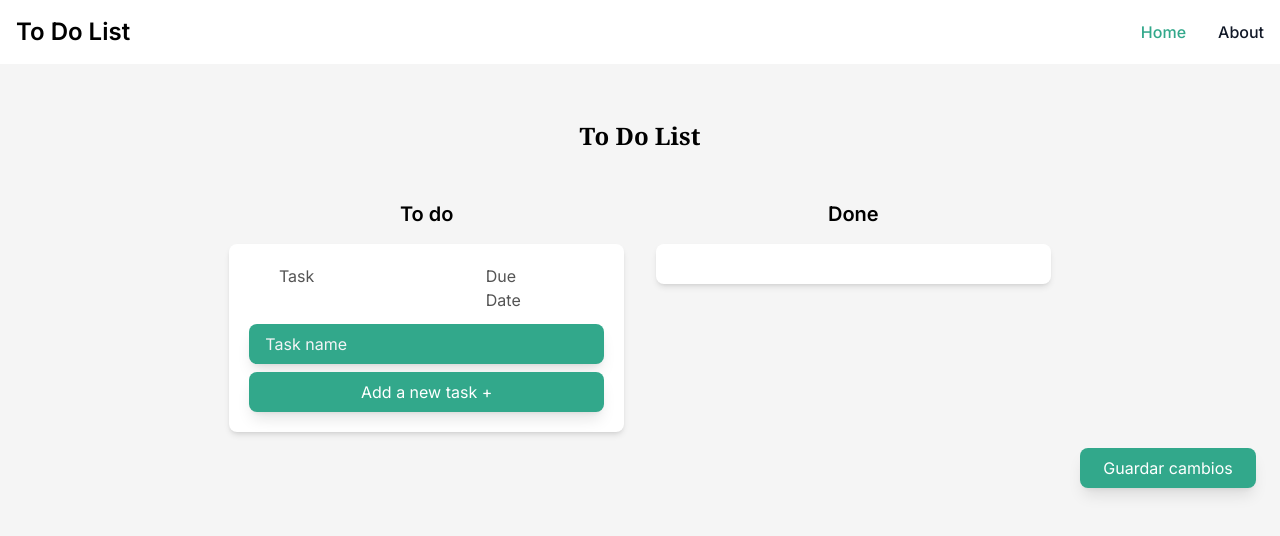
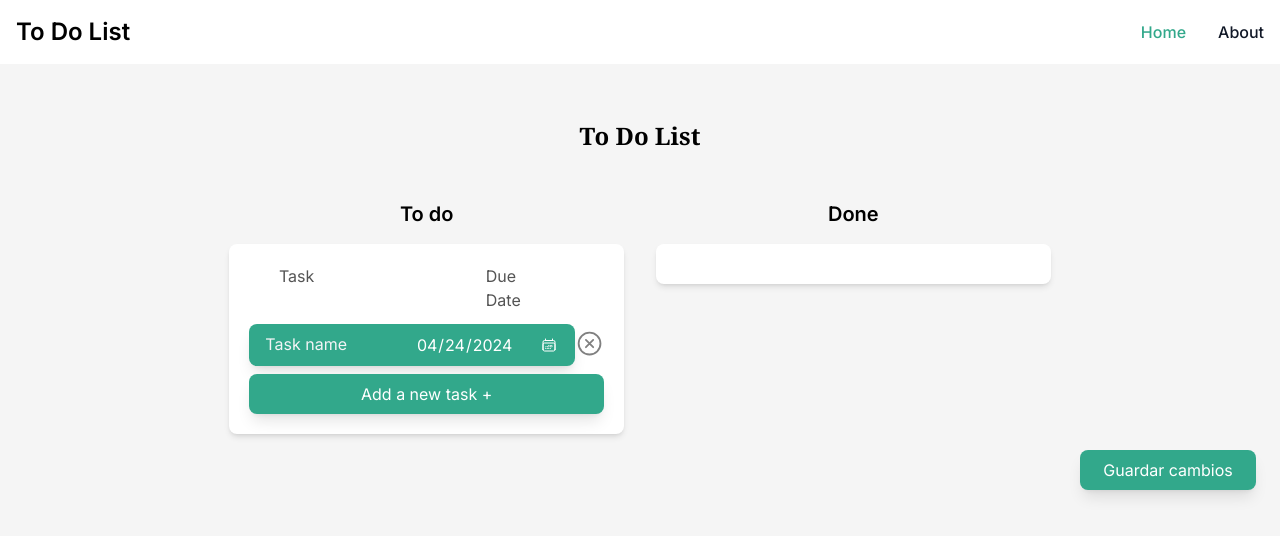
Before and after one commit to melodiaz23/to-do-list, a Next.js app: page / in a window 1280 px wide. Both pictures are taken after a click on the button "Add a new task +". Shown: the top 536 px of the page. Built offline with nearby package versions, Linux system fonts and the light colour scheme.

Commit message:
CalendarDaysIcon added and changes on funcionalities

```diff
--- a/package.json
+++ b/package.json
@@ -20,6 +20,7 @@
   "devDependencies": {
     "@types/node": "^20",
     "@types/react": "^18",
+    "@types/react-datepicker": "^6.2.0",
     "@types/react-dom": "^18",
     "autoprefixer": "^10.0.1",
     "eslint": "^8",
--- a/src/app/globals.css
+++ b/src/app/globals.css
@@ -5,3 +5,23 @@
 body {
   background-color: #f5f5f5;
 }
+
+/* ::-webkit-datetime-edit-year-field:not([aria-valuenow]),
+::-webkit-datetime-edit-month-field:not([aria-valuenow]),
+::-webkit-datetime-edit-day-field:not([aria-valuenow]) {
+  color: red;
+} */
+
+/* Custom icon for date inputs */
+input[type='date']::-webkit-calendar-picker-indicator {
+  background-image: url('../icons/CalendarDayIcon.svg');
+  filter: invert(1);
+}
+
+/* Style the date picker dropdown dates */
+input[type='date']::-webkit-calendar-picker-popup {
+  border-radius: 10px; /* Set the border radius to make it rounded */
+  border: 1px solid #ccc; /* Add a border for visibility */
+  background-color: rgb(169, 44, 44); /* Set the background color */
+  color: #fff; /* Set the text color */
+}
--- a/src/app/page.tsx
+++ b/src/app/page.tsx
@@ -17,20 +17,32 @@ import {
   verticalListSortingStrategy,
   arrayMove,
 } from '@dnd-kit/sortable';
-import React, { useMemo, useState } from 'react';
+import React, { useEffect, useMemo, useState } from 'react';
 import { createPortal } from 'react-dom';
 import { v4 as uuidv4 } from 'uuid'; // Generate unique IDs
 import Done from '../components/Done';
 import TasksContainer from '../components/TasksContainer';
+import CloseIcon from '@/icons/CloseIcon';
+import CalendarDaysIcon from '@/icons/CalendarDaysIcon';
+import DatePicker from '../components/Datepicker';
+import ReactDOM from 'react-dom';
 
 export default function Home() {
   const [tasks, setTasks] = useState<Task[]>([]);
   const [inputValue, setInputValue] = useState('');
   const [inputField, setInputField] = useState(false);
+  const [adding, setAdding] = useState(false);
   const [tasksDone, settasksDone] = useState([]);
-  // const taskId = useMemo(() => {
-  //   tasks.map((task) => task.id);
-  // }, [tasks]);
+
+  const removeInputField = () => {
+    if (inputField) setInputField(false);
+  };
+
+  // REMOVE INPUT FIELD WHEN CLICKED OUTSIDE
+  // useEffect(() => {
+  //   document.body.addEventListener('click', removeInputField);
+  //   return () => document.body.removeEventListener('click', removeInputField);
+  // }, []);
 
   // ACTIVE CARD
   const [activeCard, setActiveCard] = useState<Task | null>(null);
@@ -143,7 +155,8 @@ export default function Home() {
                         action=""
                         name="task"
                         className="grid gap-2">
-                        {inputField && (
+                        {(inputField || adding) && (
+                          <div className="flex items-center">
                             <div className="flex justify-between text-white bg-[#32a88b] shadow-lg text-base  px-4 py-1.5 rounded-lg w-full leading-7">
                               <div className="w-full">
                                 <input
@@ -152,11 +165,30 @@ export default function Home() {
                                   className="w-full border-0 bg-[#32a88b] text-white border-[#32a88b] outline-0 placeholder:text-gray-100"
                                   autoFocus
                                   value={inputValue}
-                                onChange={(e) => setInputValue(e.target.value)}
+                                  onChange={(e) =>
+                                    setInputValue(e.target.value)
+                                  }
                                 />
+                              </div>
+                              <div className="flex items-center">
+                                <div className="relative">
+                                  <div className="absolute inset-y-0 start-0 flex items-center ps-3 pointer-events-none">
+                                    <CalendarDaysIcon fill="black" />
+                                  </div>
+                                  <DatePicker />
+                                </div>
+                              </div>
+                            </div>
+                            <div
+                              className="w-8 h-8 aligns-self-center"
+                              onClick={() => setInputField(false)}>
+                              <span className="w-1/2">
+                                <CloseIcon fill="gray" />
+                              </span>
                             </div>
                           </div>
                         )}
+
                         <div className="flex justify-between text-white bg-[#32a88b] shadow-lg text-base  px-4 py-1.5 rounded-lg w-full leading-7">
                           <div className="w-full">
                             <button
@@ -165,6 +197,7 @@ export default function Home() {
                                 e.preventDefault();
                                 inputValue && createTask(e, inputValue);
                                 setInputField(true);
+                                setAdding(!adding);
                                 setInputValue('');
                               }}>
                               Add a new task +
@@ -198,7 +231,7 @@ export default function Home() {
             Guardar cambios
           </button>
         </div>
-        {createPortal(
+        {ReactDOM.createPortal(
           <DragOverlay>
             {activeCard && (
               <TasksContainer
--- /dev/null
+++ b/src/components/Datepicker.tsx
@@ -0,0 +1,20 @@
+const DatePicker = () => {
+  const today = new Date();
+  const utcDate = new Date(today.getTime() - today.getTimezoneOffset() * 60000);
+  const defaultDate = utcDate.toISOString().slice(0, 10);
+
+  return (
+    <div>
+      <input
+        className="w-full border-0 bg-[#32a88b] text-white border-[#32a88b] outline-0 "
+        type="date"
+        id="due-date"
+        placeholder="Choose a due date"
+        required
+        defaultValue={defaultDate}
+      />
+    </div>
+  );
+};
+
+export default DatePicker;
--- a/src/components/TasksContainer.tsx
+++ b/src/components/TasksContainer.tsx
@@ -4,8 +4,10 @@ import { useSortable } from '@dnd-kit/sortable';
 import { CSS } from '@dnd-kit/utilities';
 
 import { useDraggable } from '@dnd-kit/core';
-import CloseIcon from '@/icons/Close';
+import CloseIcon from '@/icons/CloseIcon';
+import CalendarDaysIcon from '@/icons/CalendarDaysIcon';
 import { Task } from '@/types';
+import DatePicker from './Datepicker';
 
 interface TaskContainerProps {
   task: Task;
@@ -52,7 +54,7 @@ const TasksContainer = (props: TaskContainerProps) => {
   }
 
   return (
-    <div className="flex">
+    <div className="flex items-center">
       <div
         className="relative flex text-white bg-[#32a88b] shadow-lg text-base  px-4 py-1.5 rounded-lg w-full leading-7 cursor-grab"
         ref={setNodeRef}
@@ -67,7 +69,7 @@ const TasksContainer = (props: TaskContainerProps) => {
               className="w-full border-0 bg-[#32a88b] text-white border-[#32a88b] outline-0 placeholder:text-gray-100"
               type="text"
               autoFocus
-              value={task.task} // Fix error with value not changing
+              value={task.task}
               onChange={(e) => {
                 updateTask(task.id.toString(), e.target.value);
               }}
@@ -79,14 +81,8 @@ const TasksContainer = (props: TaskContainerProps) => {
             />
           )}
         </div>
-        <div>
-          <input
-            className="w-full border-0 bg-[#32a88b] text-white border-[#32a88b] outline-0"
-            type="date"
-            id="due-date"
-            placeholder="Choose a due date"
-            required
-          />
+        <div className="flex items-center">
+          <DatePicker />
         </div>
       </div>
       <div
--- /dev/null
+++ b/src/icons/CalendarDaysIcon.jsx
@@ -0,0 +1,20 @@
+function CalendarDaysIcon(props) {
+  const { fill } = props;
+  return (
+    <svg
+      xmlns="http://www.w3.org/2000/svg"
+      fill="none"
+      viewBox="0 0 24 24"
+      strokeWidth={1.5}
+      stroke={fill}
+      className="w-6 h-6">
+      <path
+        strokeLinecap="round"
+        strokeLinejoin="round"
+        d="M6.75 3v2.25M17.25 3v2.25M3 18.75V7.5a2.25 2.25 0 0 1 2.25-2.25h13.5A2.25 2.25 0 0 1 21 7.5v11.25m-18 0A2.25 2.25 0 0 0 5.25 21h13.5A2.25 2.25 0 0 0 21 18.75m-18 0v-7.5A2.25 2.25 0 0 1 5.25 9h13.5A2.25 2.25 0 0 1 21 11.25v7.5m-9-6h.008v.008H12v-.008ZM12 15h.008v.008H12V15Zm0 2.25h.008v.008H12v-.008ZM9.75 15h.008v.008H9.75V15Zm0 2.25h.008v.008H9.75v-.008ZM7.5 15h.008v.008H7.5V15Zm0 2.25h.008v.008H7.5v-.008Zm6.75-4.5h.008v.008h-.008v-.008Zm0 2.25h.008v.008h-.008V15Zm0 2.25h.008v.008h-.008v-.008Zm2.25-4.5h.008v.008H16.5v-.008Zm0 2.25h.008v.008H16.5V15Z"
+      />
+    </svg>
+  );
+}
+
+export default CalendarDaysIcon;
--- a/src/icons/Close.tsx
+++ b/src/icons/CloseIcon.jsx
@@ -1,6 +1,4 @@
-import React from 'react';
-
-function CloseIcon(props: React.SVGProps<SVGSVGElement>) {
+function CloseIcon(props) {
   const { fill } = props;
   return (
     <svg
```
Also changed, not shown: tsconfig.json (+7 -1 lines), src/components/Task.tsx (added), src/icons/calendarDayIcon.svg (added), 1 other file (tests, documents, lock files or other folders). Lines whose indentation alone changed are shown as unchanged.
